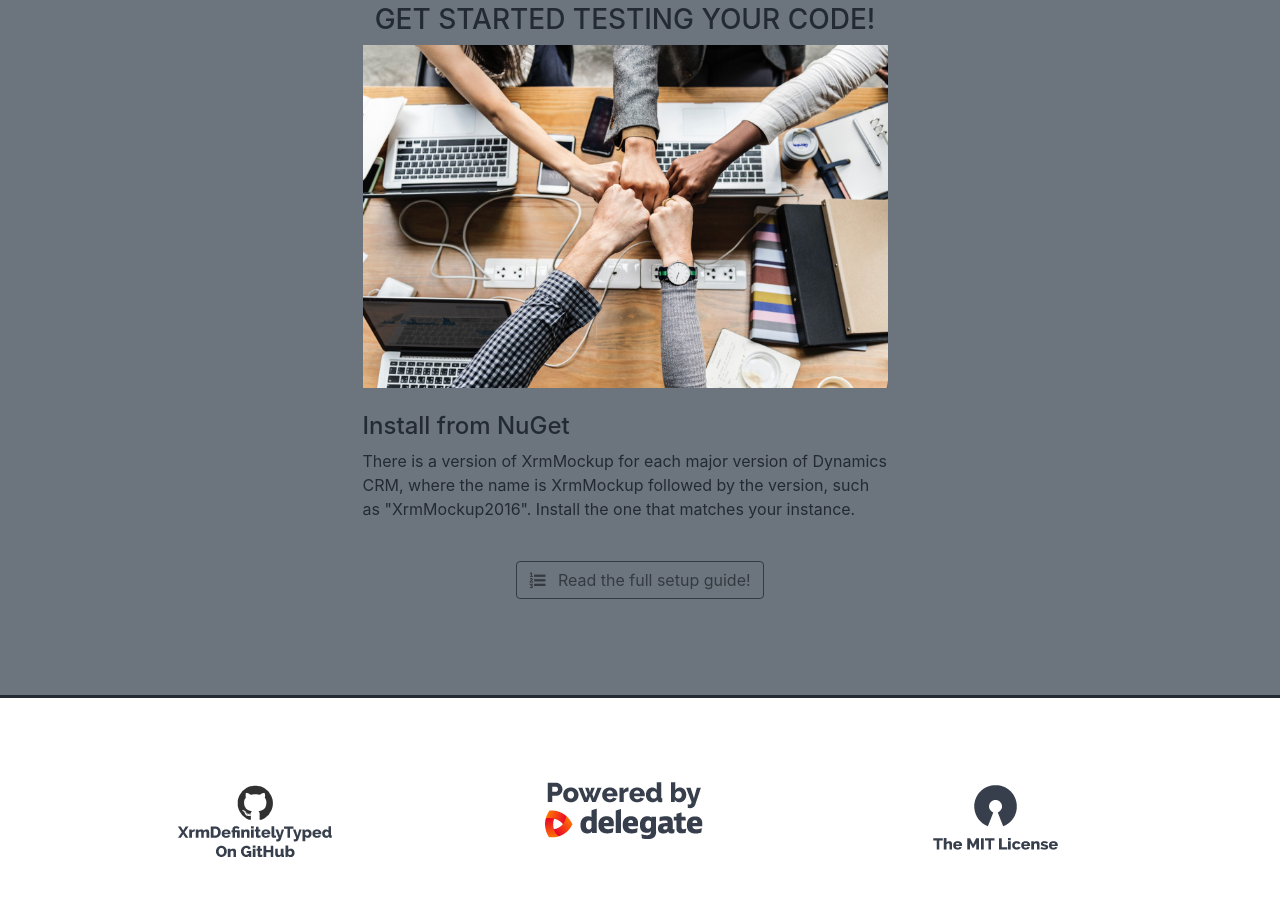
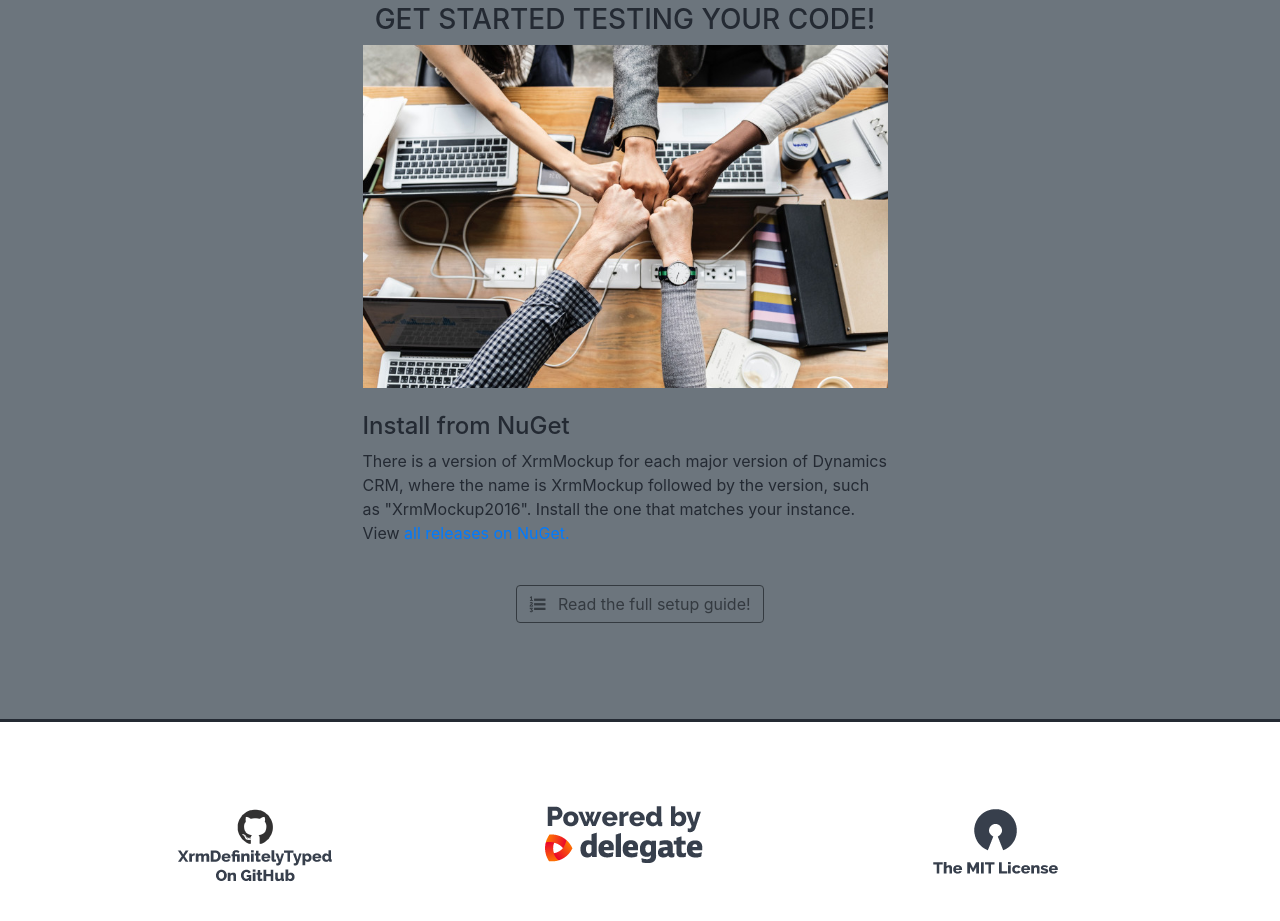
Before and after one commit to delegateas/LandingPage-XrmMockup, a website with bundled scripts: page index.html in a window 1280 px wide. Shown: the part 1854-2775 px from the top of the page. Built offline with nearby package versions, Linux system fonts and the light colour scheme; files whose address does not match are found by name.

Commit message:
Updated call to action link and added nuget link

```diff
--- a/index.html
+++ b/index.html
@@ -88,7 +88,7 @@
                 </div>
               </div>
               <p>XrmMockup is a tool for mocking your own MS Dynamics CRM instance. Instead of testing against specific parts of your code, thus requiring you to define how behavior is mocked, XrmMockup acts like a complete CRM system, which you send commands to. This enables you to test and debug the functionality of your CRM system, with all your plugins and workflows automatically running inside your test.</p>
-              <a class="btn btn-primary btn-lg float-right" href="https://github.com/delegateas/XrmMockup/" target="_blank">Get it now!</a>
+              <a class="btn btn-primary btn-lg float-right" href="https://github.com/delegateas/XrmMockup/wiki/Setup" target="_blank">Get it now!</a>
             </div>
             </div>
         </div>
@@ -148,7 +148,8 @@ public void TestCreateSimple() {
         <div class="row">
           <div class="col-md-6 mx-auto">
             <h4>Install from NuGet</h4>
-            <p>There is a version of XrmMockup for each major version of Dynamics CRM, where the name is XrmMockup followed by the version, such as "XrmMockup2016". Install the one that matches your instance.</p>
+            <p>There is a version of XrmMockup for each major version of Dynamics CRM, where the name is XrmMockup followed by the version, such as "XrmMockup2016". Install the one that matches your instance.<br>
+              View <a href="https://www.nuget.org/packages?q=Tags%3A%22xrmmockup%22" target="_blank">all releases on NuGet.</a></p>
           </div>
         </div>
         <div class="text-center mt-4">
```
